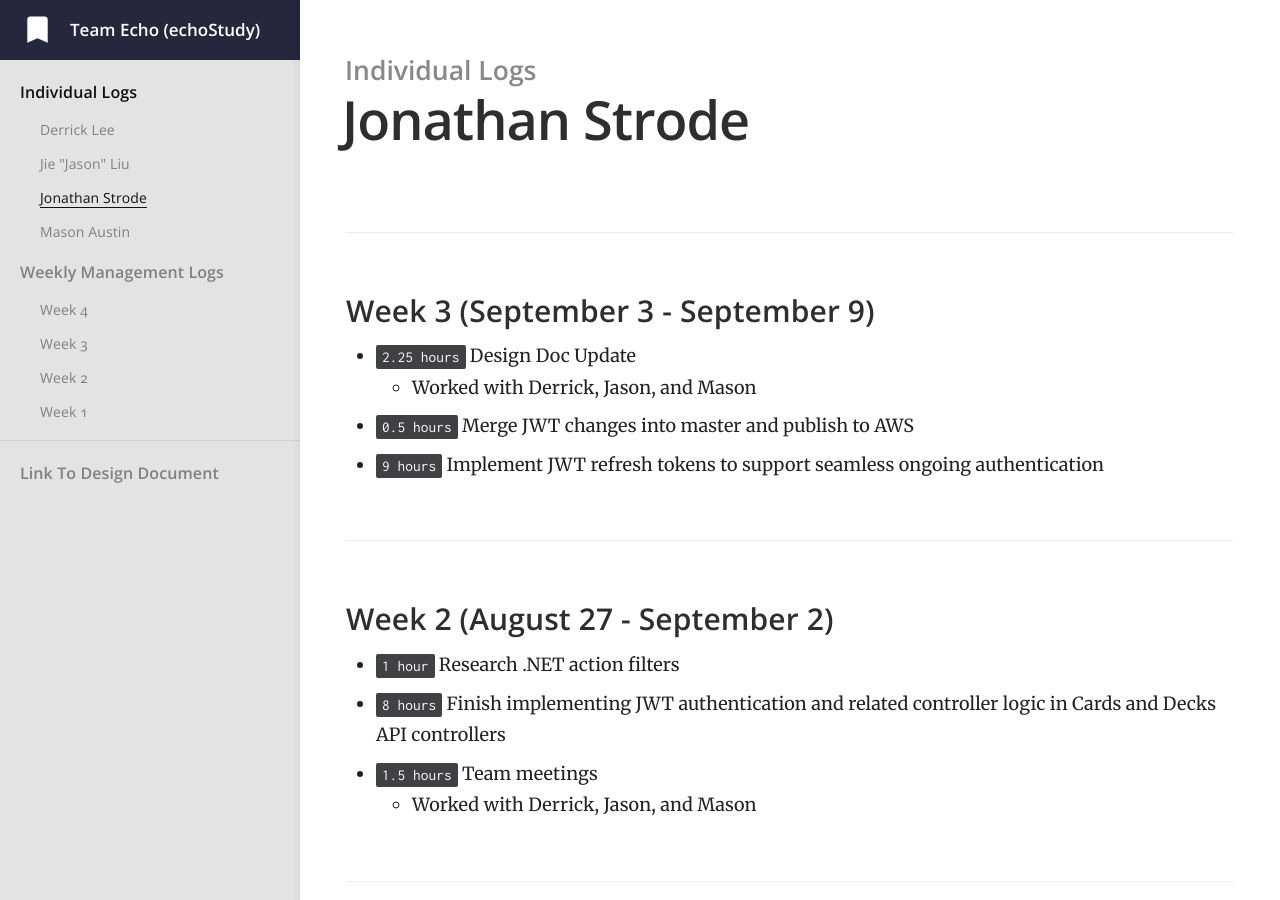
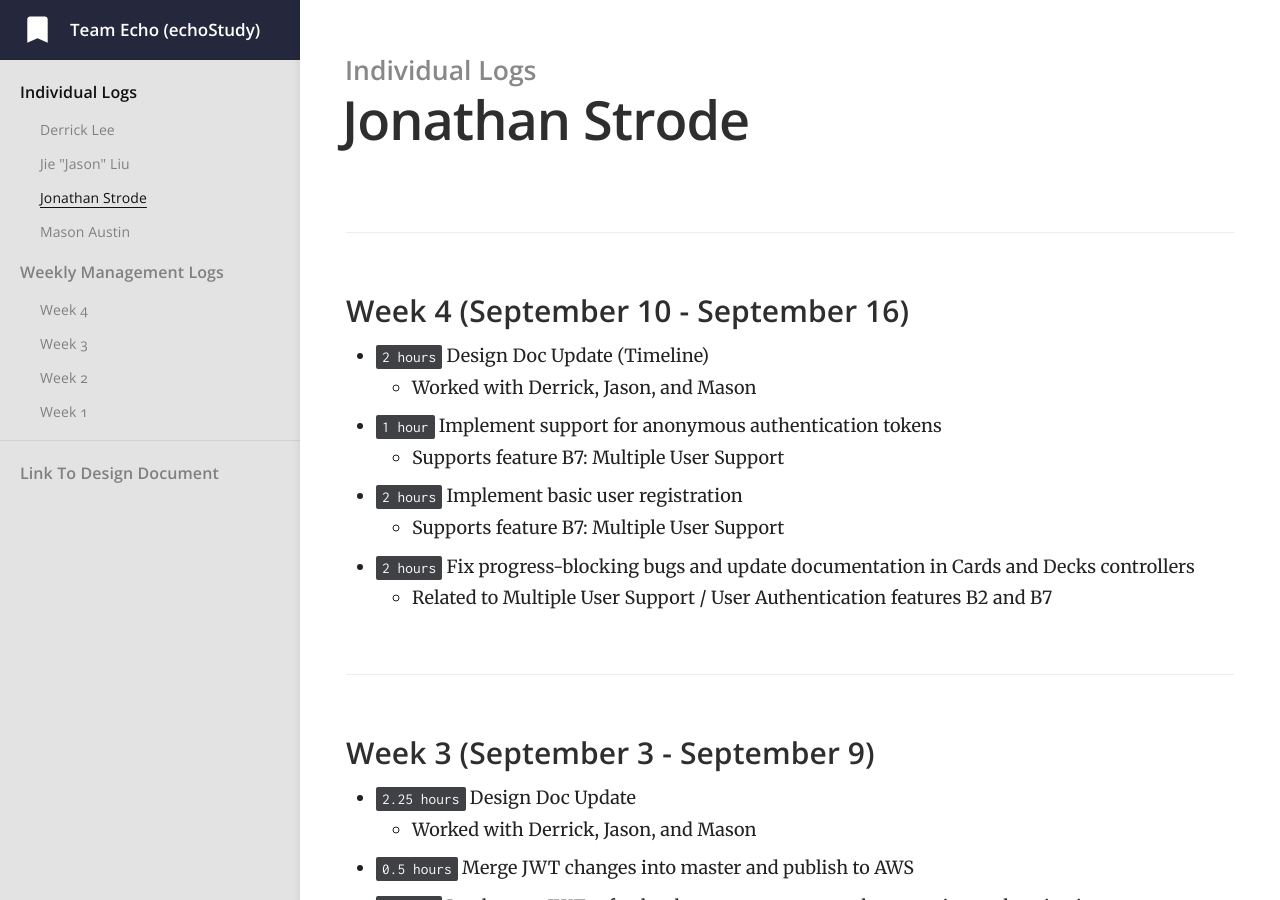
Before and after one commit to jiejasonliu/team-echo-site, a Jekyll site: the page built from _docs/individual-logs/jonstrode-logs.md, in a window 1280 px wide and 900 px high. Built offline with Jekyll 4.4.1, drawn with Linux system fonts in a browser that asks for light colours.

Commit message:
Week 4 logs for Jon

```diff
--- a/_docs/individual-logs/jonstrode-logs.md
+++ b/_docs/individual-logs/jonstrode-logs.md
@@ -3,6 +3,16 @@ title: Jonathan Strode
 category: Individual Logs
 order: 2
 ---
+
+### Week 4 (September 10 - September 16)
+  - `2 hours` Design Doc Update (Timeline)
+    - Worked with Derrick, Jason, and Mason
+  - `1 hour` Implement support for anonymous authentication tokens
+    - Supports feature B7: Multiple User Support
+  - `2 hours` Implement basic user registration
+    - Supports feature B7: Multiple User Support
+  - `2 hours` Fix progress-blocking bugs and update documentation in Cards and Decks controllers
+    - Related to Multiple User Support / User Authentication features B2 and B7
 
 ### Week 3 (September 3 - September 9)
   - `2.25 hours` Design Doc Update
```
